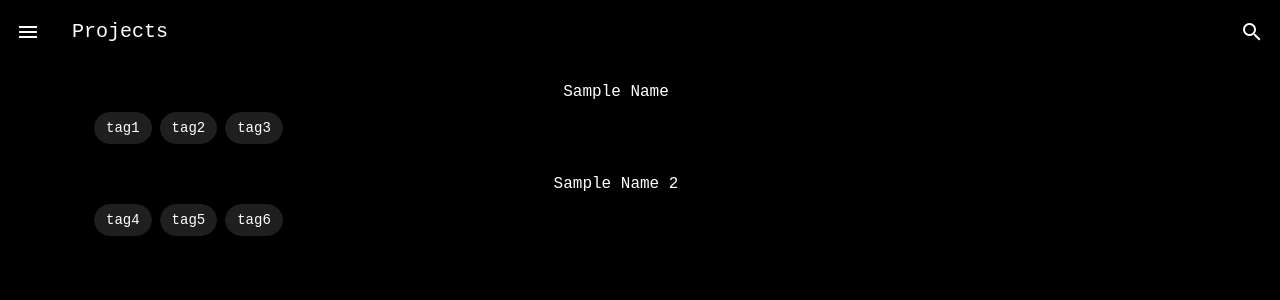
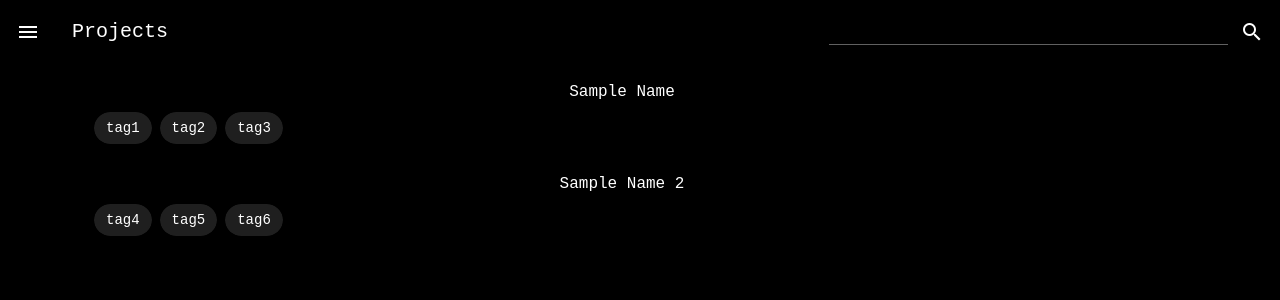
Before and after one commit to aholley30/portfolio_v2, a Vue app: page /projects in a window 1280 px wide. Both pictures are taken after a click on the button 1252 px from the left and 32 px from the top of the page. Shown: the top 300 px of the page. Built offline with nearby package versions, Linux system fonts and the light colour scheme.

Commit message:
Fixed image carousel, added search input, centered project name

```diff
--- a/src/components/ImageCarousel.vue
+++ b/src/components/ImageCarousel.vue
@@ -37,10 +37,11 @@ const files = ref([]);
 const imageLF = IMAGE_LF;
 const baseDirectory = './project-images/';
 const sourceDirectory = ref('');
+const spacelessName = props.projectTitle.replace( /\s/g, '');
 
-if (Object.prototype.hasOwnProperty.call(imageLF, props.projectTitle)) {
-    files.value = imageLF[props.projectTitle];
-    sourceDirectory.value = baseDirectory + props.projectTitle.replace( /\s/g, '') + '/';
+if (Object.prototype.hasOwnProperty.call(imageLF, spacelessName)) {
+    files.value = imageLF[spacelessName];
+    sourceDirectory.value = baseDirectory + spacelessName + '/';
 } else {
     files.value = imageLF['default'];
     sourceDirectory.value = baseDirectory + 'default/';
--- a/src/components/TopNav.vue
+++ b/src/components/TopNav.vue
@@ -7,7 +7,22 @@
                 ></v-app-bar-nav-icon>
                 <v-toolbar-title>{{ $props.pageTitle }}</v-toolbar-title>
                 <v-spacer></v-spacer>
-                <v-btn variant="text" icon="mdi-magnify"></v-btn>
+                <v-slide-x-reverse-transition>
+                    <v-text-field
+                        v-show="isShown"
+                        ref="searchField"
+                        v-model="search"
+                        label="Search"
+                        single-line
+                        variant="underlined"
+                    >
+                    </v-text-field>
+                </v-slide-x-reverse-transition>
+                <v-btn
+                    variant="text"
+                    icon="mdi-magnify"
+                    @click="isShown = !isShown">
+                </v-btn>
             </v-app-bar>
             <v-navigation-drawer v-model="drawer" temporary>
                 <v-list>
@@ -37,6 +52,8 @@ export default {
     data: () => ({
         drawer: false,
         group: null,
+        isShown: false,
+        search: '',
         items,
     }),
 
@@ -63,4 +80,7 @@ export default {
 :deep(.v-navigation-drawer__content) {
     color: white;
 }
+.filter-options {
+    display:block;
+}
 </style>
--- a/src/views/ProjectList.vue
+++ b/src/views/ProjectList.vue
@@ -10,7 +10,7 @@
                 @click="showHideProject"
             >
                 <div class="row title">
-                    <div class="col">
+                    <div class="p-name col">
                         {{ project.title }}
                     </div>
                 </div>
@@ -20,6 +20,8 @@
                             <v-chip
                                 v-for="tag in project.tags"
                                 :key="tag"
+                                :class="project.title"
+                                class="tag"
                                 color="primary"
                                 text-color="white"
                             >
@@ -63,9 +65,12 @@ div.row.expansion-item {
 div.row.header:hover {
     cursor: pointer;
 }
+div.p-name {
+    padding-left: 24px;
+}
 div.row.title {
     font-size: initial;
-    transition: font-size 1s ease .2s;
+    transition: font-size 0.5s ease .2s;
 }
 div.row.title.expanded {
     font-size: x-large;
```
